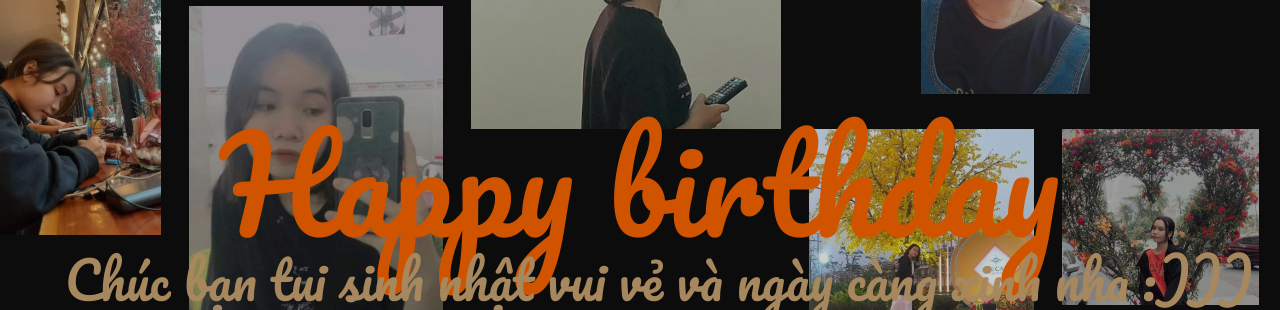
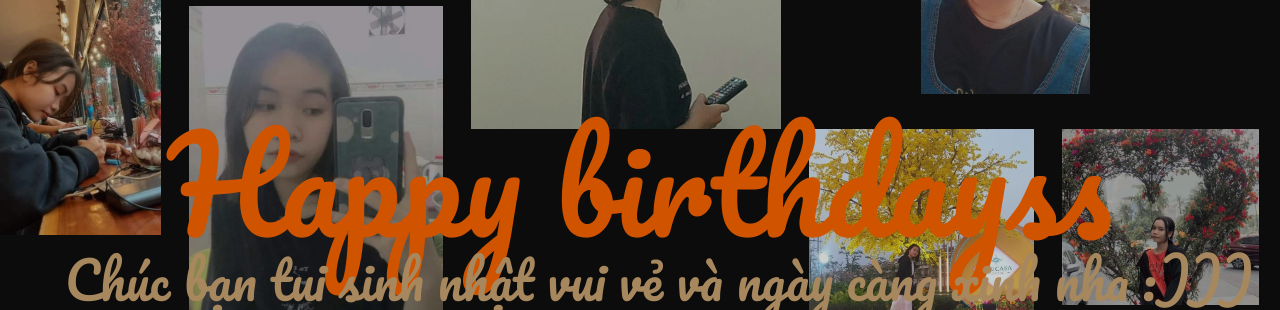
Before and after one commit to memoriesZC/memoriesZC.github.io, a plain HTML site: page index.html in a window 1280 px wide. Shown: the part 165-475 px from the top of the page. Drawn offline with nearby package versions, Linux system fonts and the light colour scheme; a web font is replaced by a local one.

Commit message:
Update index.html

```diff
--- a/index.html
+++ b/index.html
@@ -50,7 +50,7 @@ supportsCssVars() || alert("Please view this demo in a modern browser that suppo
 					<div class="grid__item pos-10"><div class="grid__item-img" style="background-image:url(./img/img10.png);" class="hover"></div></div>
 				</div>
                 <h2 class="content__title no-select">
-					<span>Happy birthday</span>
+					<span>Happy birthdayss</span>
 				</h2>
 				<h2 class="content__title no-select">
 					<span class="content__title-sub">Chúc bạn tui sinh nhật vui vẻ và ngày càng xinh nha :)))</span>
```
